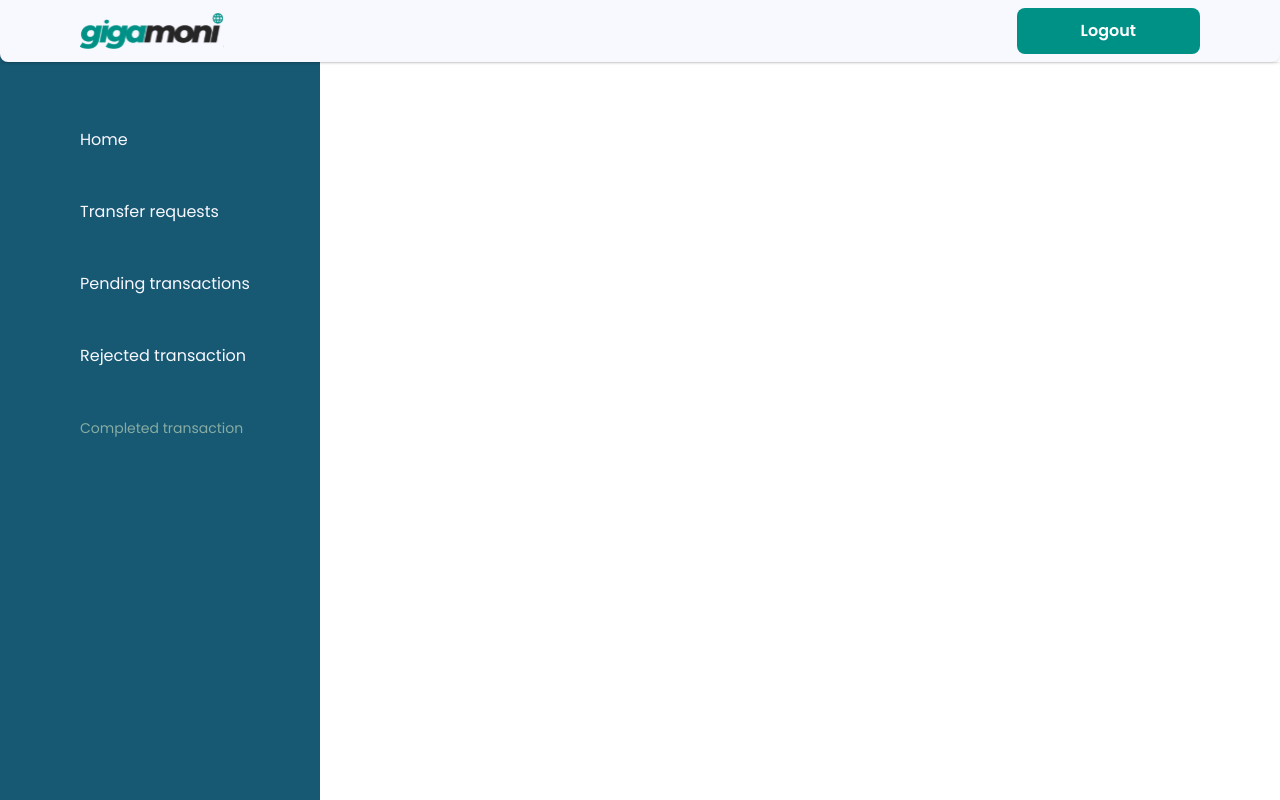
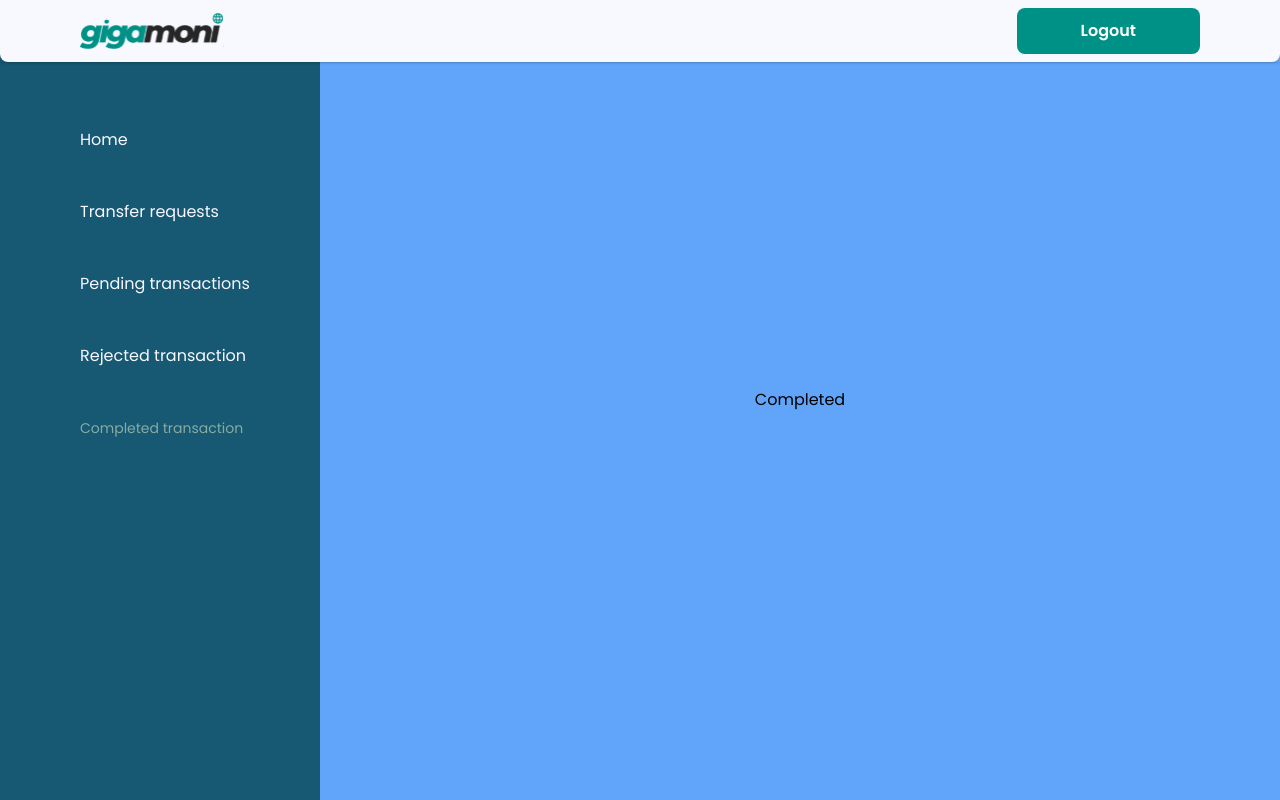
Before and after one commit to himarnoel/gigamoniadmin, a React (Vite) app: page /completed in a window 1280 px wide. Built offline with nearby package versions, Linux system fonts and the light colour scheme.

Commit message:
completed

```diff
--- a/src/Paths/Completed.jsx
+++ b/src/Paths/Completed.jsx
@@ -1,7 +1,18 @@
 import React from "react";
 
 const Completed = () => {
-  return <div>Completed</div>;
+  return (
+    <div>
+      <div
+        className={`font-poppins bg-blue-400 flex justify-center items-center h-screen `}
+      >
+        {/* <Nav />
+  <SideNav /> */}
+        {/* <div className="sd"> hOMESDFASDNFASKDNFALSDNFLKN</div> */}
+        Completed
+      </div>
+    </div>
+  );
 };
 
 export default Completed;
```
